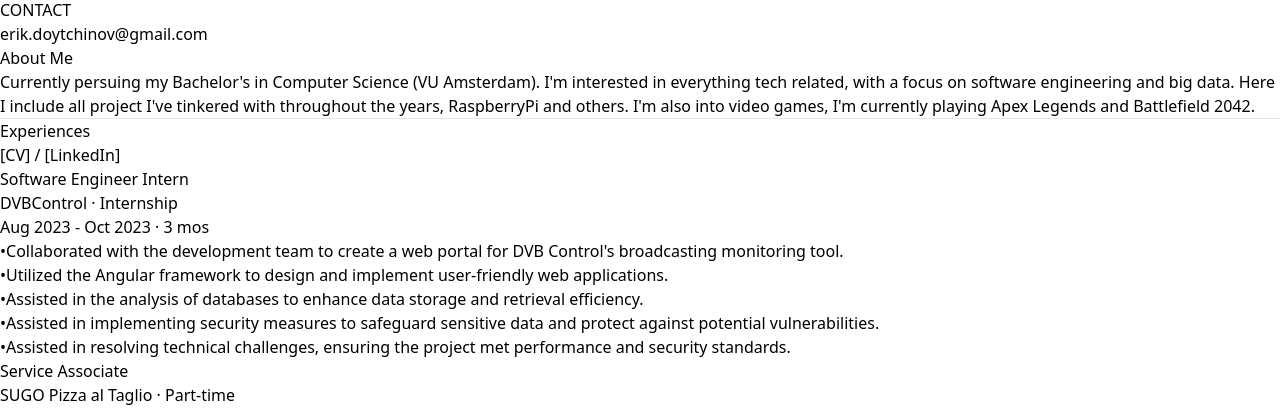
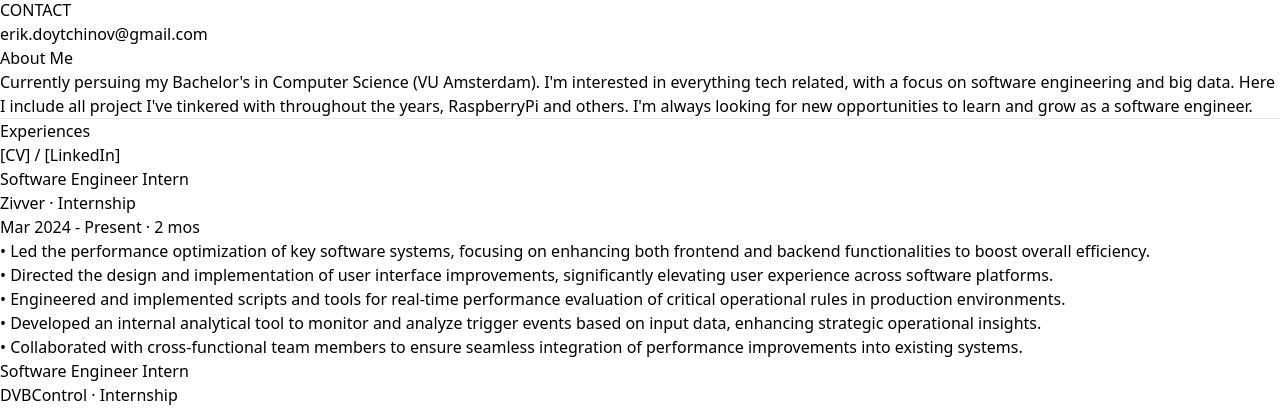
Before and after one commit to ErikDoytchinov/erik.doytchinov, a React (Vite) app: page / in a window 1280 px wide. Shown: the part 200-609 px from the top of the page. Built offline with nearby package versions, Linux system fonts and the light colour scheme.

Commit message:
add new job

```diff
--- a/src/App.tsx
+++ b/src/App.tsx
@@ -54,22 +54,8 @@ function App() {
                     ). I&apos;m interested in everything tech related, with a
                     focus on software engineering and big data. Here I include
                     all project I&apos;ve tinkered with throughout the years,
-                    RaspberryPi and others. I&apos;m also into video games,
-                    I&apos;m currently playing{" "}
-                    <a
-                        href="https://www.ea.com/games/apex-legends"
-                        className="text-slate-400"
-                    >
-                        Apex Legends
-                    </a>{" "}
-                    and{" "}
-                    <a
-                        href="https://www.ea.com/games/battlefield/battlefield-2042"
-                        className="text-slate-400"
-                    >
-                        Battlefield 2042
-                    </a>
-                    .
+                    RaspberryPi and others. I&apos;m always looking for new
+                    opportunities to learn and grow as a software engineer.
                 </p>
                 <hr className="h-px my-5 bg-gray-200 border-0 dark:bg-gray-700"></hr>
                 <h1 className="text-2xl ml-6 pt-1 left-3 text-white">
@@ -90,6 +76,60 @@ function App() {
                     ]
                 </p>
                 <ul className="text-white list-inside ml-3 pt-2">
+                    <li className="list-item pt-1 pl-3">
+                        <div className="inline text-xs">
+                            <p className="text-base">
+                                Software Engineer Intern
+                            </p>
+                            <p className="text-sm">
+                                <a
+                                    href="https://www.zivver.com/"
+                                    className="text-slate-400"
+                                >
+                                    Zivver
+                                </a>{" "}
+                                · Internship
+                            </p>
+                            <p className="text-xs">
+                                Mar 2024 - Present ·{" "}
+                                {calculateTimeBetweenTwoStringDates(
+                                    "2024-03-01"
+                                )}
+                            </p>
+                            <ul className="pl-4 pt-1">
+                                <li>
+                                    • Led the performance optimization of key
+                                    software systems, focusing on enhancing both
+                                    frontend and backend functionalities to
+                                    boost overall efficiency.
+                                </li>
+                                <li>
+                                    • Directed the design and implementation of
+                                    user interface improvements, significantly
+                                    elevating user experience across software
+                                    platforms.
+                                </li>
+                                <li>
+                                    • Engineered and implemented scripts and
+                                    tools for real-time performance evaluation
+                                    of critical operational rules in production
+                                    environments.
+                                </li>
+                                <li>
+                                    • Developed an internal analytical tool to
+                                    monitor and analyze trigger events based on
+                                    input data, enhancing strategic operational
+                                    insights.
+                                </li>
+                                <li>
+                                    • Collaborated with cross-functional team
+                                    members to ensure seamless integration of
+                                    performance improvements into existing
+                                    systems.
+                                </li>
+                            </ul>
+                        </div>
+                    </li>
                     <li className="list-item pt-1 pl-3">
                         <div className="inline text-xs">
                             <p className="text-base">
```
Also changed, not shown: 1 other file (tests, documents, lock files or other folders).
